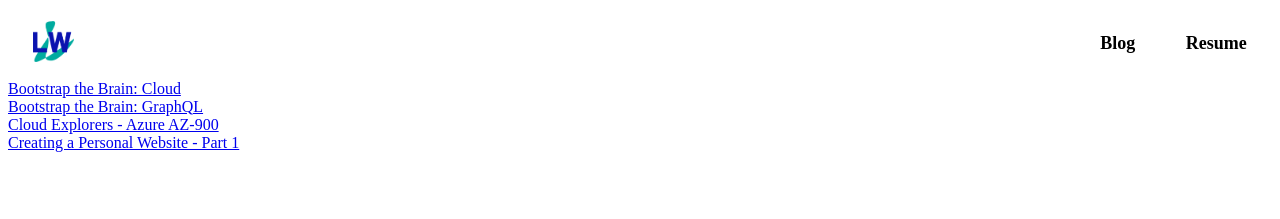
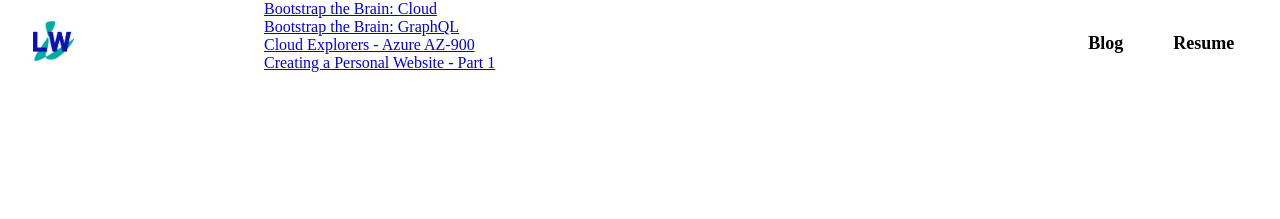
Before and after one commit to lou-weng/personal-site, a Gatsby site: page /blog/ in a window 1280 px wide. Built offline with nearby package versions, Linux system fonts and the light colour scheme; Gatsby itself is replaced by a stand-in of ours.

Commit message:
fixed the front page formatting

```diff
--- a/src/components/BlogPreview.js
+++ b/src/components/BlogPreview.js
@@ -6,15 +6,16 @@ import { GatsbyImage } from 'gatsby-plugin-image'
 
 const BlogPreviewComponent = (props) => {
     return(
+        <>
         <div className={blogContainer}>
             <GatsbyImage className={blogImage} image={props.image}/>
             <div className={textSection}>
                 <Link className={blogLink} to={props.slug}><h3>{props.title}</h3></Link>
                 <p>{props.date}</p>
                 <p>{props.excerpt} <Link className={readMore} to={props.slug}>Read More</Link></p>
-
             </div>
         </div>
+        </>
     )
 }
 
--- /dev/null
+++ b/src/components/Footer.js
@@ -0,0 +1,13 @@
+import * as React from 'react'
+
+import { mainFooter } from '../styles/footer.module.css'
+
+const FooterComponent = () => {
+    return (
+        <div className={ mainFooter }>
+
+        </div>
+    )
+}
+
+export default FooterComponent
--- a/src/components/Layout.js
+++ b/src/components/Layout.js
@@ -1,11 +1,20 @@
 import * as React from 'react'
 import NavbarComponent from './Navbar'
+import FooterComponent from './Footer'
+
+import { contentContainer, bodyContainer, mainNav } from '../styles/layout.module.css'
 
 const Layout = ({ children }) => {
     return(
         <>
-            <NavbarComponent></NavbarComponent>
-            { children }
+            <NavbarComponent className={ mainNav }></NavbarComponent>
+            <div className={bodyContainer}>
+                <div className={ contentContainer }>
+                    { children }
+                </div>
+                <FooterComponent></FooterComponent>
+            </div>
+
         </>
     )
 }
--- a/src/styles/blogTemplate.module.css
+++ b/src/styles/blogTemplate.module.css
@@ -21,3 +21,7 @@
 .blogDescription {
     color: var(--secondary-dark)
 }
+
+.homeButton:hover {
+    color: var(--secondary)
+}
--- /dev/null
+++ b/src/styles/footer.module.css
@@ -0,0 +1,6 @@
+.mainFooter {
+    background-color: var(--main);
+    width: 100vw;
+    height: 10vh;
+    margin-top: 5%;
+}
--- a/src/styles/global.module.css
+++ b/src/styles/global.module.css
@@ -8,7 +8,8 @@
 body {
     font-family: "Overpass";
     height: 100%;
-    margin: 0% 20%;
+    margin: 0;
+    padding: 0;
 }
 
 a {
--- a/src/styles/index.module.css
+++ b/src/styles/index.module.css
@@ -13,14 +13,10 @@
     font-size: inherit;
 }
 
-.coverSection {
-    height: 100%
-}
-
 .vertContainer {
     display: flex;
     align-items: center;
-    margin: 10% auto 30%;
+    height: 100vh;
 }
 .iconButton {
     color: var(--main);
--- /dev/null
+++ b/src/styles/layout.module.css
@@ -0,0 +1,10 @@
+.contentContainer {
+    margin: 0% 20%;
+    height: 100%;
+    top: 0;
+}
+
+.bodyContainer {
+    top: 0;
+    position: absolute;
+}
--- a/src/styles/navbar.module.css
+++ b/src/styles/navbar.module.css
@@ -13,11 +13,10 @@
 .navBar {
     display: flex;
     justify-content: flex-end;
+    top: 0;
     position: sticky;
-    position: -webkit-sticky;
-    top: 0;
-    background-color: white;
-    z-index: 10
+    margin-right: 1%;
+    z-index: 100;
 }
 
 .logoButton {
--- a/src/templates/blogTemplate.js
+++ b/src/templates/blogTemplate.js
@@ -4,7 +4,7 @@ import { graphql, Link } from 'gatsby'
 import Layout from '../components/Layout'
 import { GatsbyImage } from 'gatsby-plugin-image'
 
-import { blogContainer, featuredImg, content, blogTitle, blogDescription } from "../styles/blogTemplate.module.css"
+import { blogContainer, featuredImg, content, blogTitle, blogDescription, homeButton } from "../styles/blogTemplate.module.css"
 
 export default function BlogTemplate({ data, props }) {
     const { markdownRemark } = data
@@ -17,7 +17,7 @@ export default function BlogTemplate({ data, props }) {
             <Helmet title={frontmatter.title} />
             <Layout>
                 <div className={blogContainer}>
-                    <Link to="/"><span role="img" aria-label="Backhand Index Pointing Left">👈 Back to Home</span></Link>
+                    <Link className={homeButton} to="/"><span role="img" aria-label="Backhand Index Pointing Left">👈 Back to Home</span></Link>
                     <div className="blog-post">
                         <h2 className={blogTitle}>{frontmatter.title}</h2>
                         <p className={blogDescription}>{frontmatter.description}</p>
```
Also changed, not shown: src/styles/blogPreview.module.css (+14 -10 lines).
